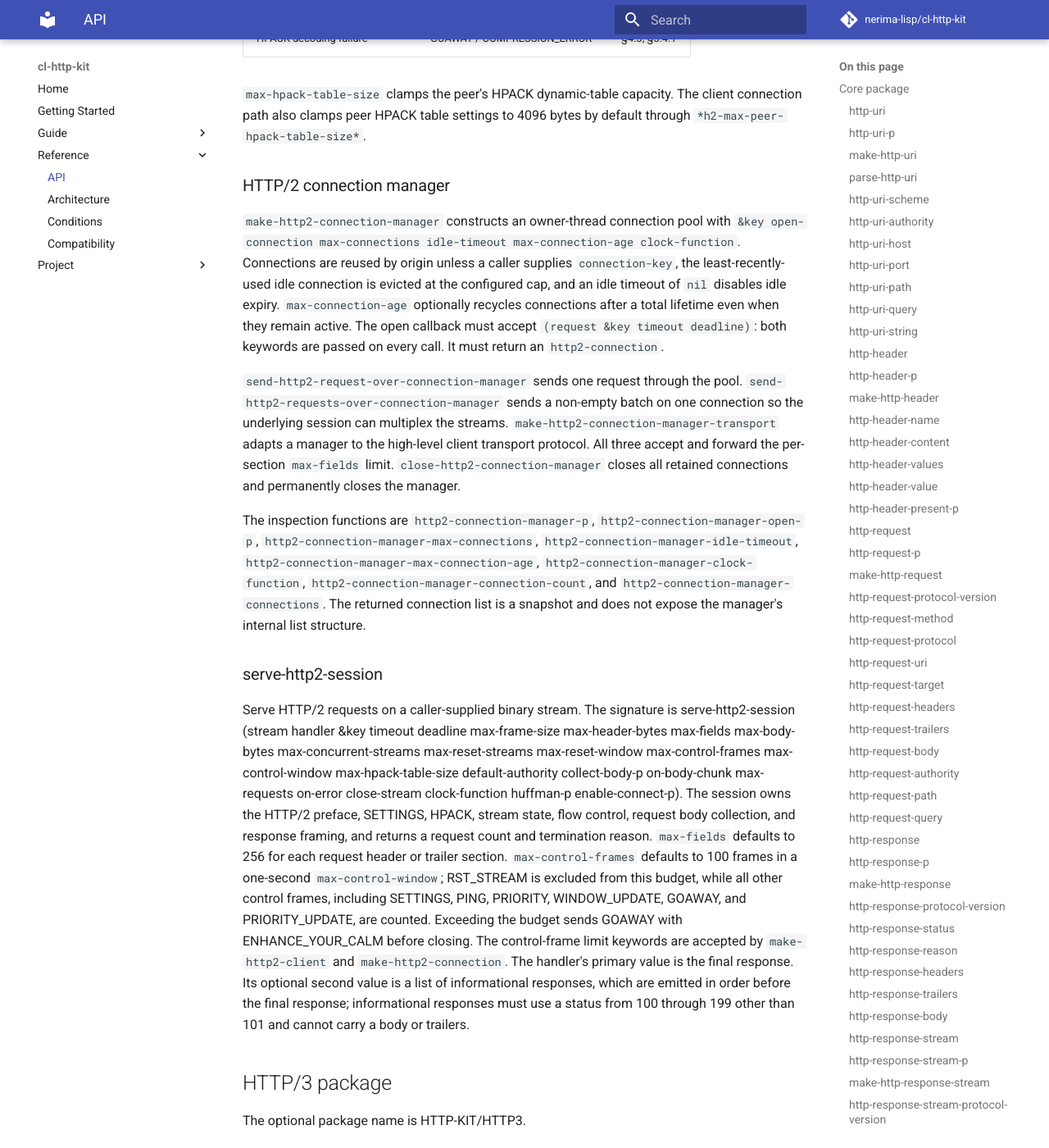
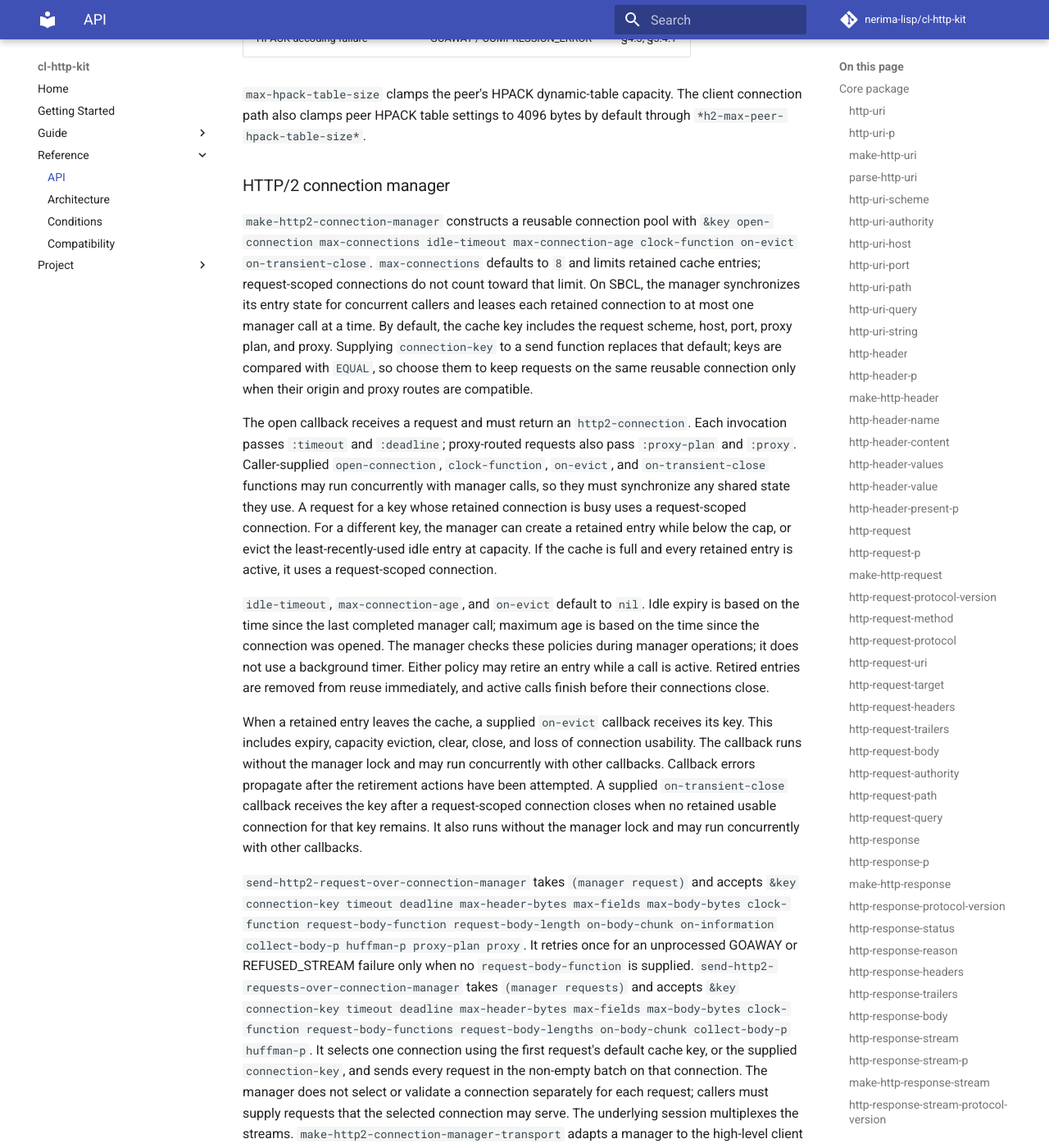
Before and after one commit to nerima-lisp/cl-http-kit, an MkDocs documentation site: the page built from docs/src/reference/api.md, in a window 1280 px wide and 1400 px high, scrolled down 14578 px. Shown: the whole window at 82% size. Built offline with MkDocs 1.6.1 and Material for MkDocs 9.7.7, drawn with Linux system fonts in a browser that asks for light colours; comment, search, counter and statistics services are not loaded; some of the changed text lies outside the part shown.

Commit message:
fix(client): preserve native HTTP/2 client contracts
On SBCL, allow a native HTTP/2 client to serve concurrent callers by leasing each retained connection to one manager call at a time and opening a request-scoped connection when a retained connection is busy. Keep `send-http2-requests-over-connection-manager` on one leased connection for a batch. Route `http-client-clear-connections` through the manager and translate unsupported ALPN selections to `http-protocol-error` at the public client boundary. Treat an explicit `:proxy` argument as the routing override so a plan-level proxy cannot silently redirect the request.

```diff
--- a/docs/src/reference/api.md
+++ b/docs/src/reference/api.md
@@ -543,10 +541,12 @@ optional on-error, timeout, deadline, byte-limit, and clock arguments.
 
 ### Reusable HTTP/2 connections
 
-`make-http2-connection` creates an owner-thread connection over an already
-negotiated binary stream. `send-http2-request-over-connection` sends one
-request, while `send-http2-requests-over-connection` multiplexes a non-empty
-batch. `send-http2-request-over-connection/cps` and
+`make-http2-connection` creates a connection over an already negotiated binary
+stream. Callers must serialize operations on this low-level connection; on
+SBCL, use a connection manager or the high-level client for requests shared
+across threads. `send-http2-request-over-connection` sends one request, while
+`send-http2-requests-over-connection` multiplexes a non-empty batch.
+`send-http2-request-over-connection/cps` and
 `send-http2-requests-over-connection/cps` accept success and error
 continuations, and
 `make-http2-connection-transport` adapts a connection to the high-level client
@@ -608,24 +608,72 @@ also clamps peer HPACK table settings to 4096 bytes by default through
 
 ### HTTP/2 connection manager
 
-`make-http2-connection-manager` constructs an owner-thread connection pool
-with `&key open-connection max-connections idle-timeout max-connection-age
-clock-function`.
-Connections are reused by origin unless a caller supplies `connection-key`,
-the least-recently-used idle connection is evicted at the configured cap, and
-an idle timeout of `nil` disables idle expiry. `max-connection-age` optionally
-recycles connections after a total lifetime even when they remain active. The
-open callback must accept `(request &key timeout deadline)`: both keywords are
-passed on every call. It must return an
-`http2-connection`.
-
-`send-http2-request-over-connection-manager` sends one request through the
-pool. `send-http2-requests-over-connection-manager` sends a non-empty batch on
-one connection so the underlying session can multiplex the streams.
+`make-http2-connection-manager` constructs a reusable connection pool with
+`&key open-connection max-connections idle-timeout max-connection-age
+clock-function on-evict on-transient-close`. `max-connections` defaults to `8`
+and limits retained cache entries; request-scoped connections do not count
+toward that limit. On SBCL, the manager synchronizes its entry state for
+concurrent callers and leases each retained connection to at most one manager
+call at a time.
+By default, the cache key includes the request scheme, host, port, proxy plan,
+and proxy.
+Supplying `connection-key` to a send function replaces that default; keys are
+compared with `EQUAL`, so choose them to keep requests on the same reusable
+connection only when their origin and proxy routes are compatible.
+
+The open callback receives a request and must return an `http2-connection`.
+Each invocation passes `:timeout` and `:deadline`; proxy-routed requests also
+pass `:proxy-plan` and `:proxy`. Caller-supplied `open-connection`,
+`clock-function`, `on-evict`, and `on-transient-close` functions may run
+concurrently with manager calls, so they must synchronize any shared state
+they use. A request for a key whose retained connection is busy uses a
+request-scoped connection. For a different key, the manager can create a
+retained entry while below the cap, or evict the least-recently-used idle
+entry at capacity. If the cache is full and every retained entry is active,
+it uses a request-scoped connection.
+
+`idle-timeout`, `max-connection-age`, and `on-evict` default to `nil`. Idle
+expiry is based on the time since the last completed manager call; maximum age
+is based on the time since the connection was opened. The manager checks these
+policies during manager operations; it does not use a background timer. Either
+policy may retire an entry while a call is active. Retired entries are removed
+from reuse immediately, and active calls finish before their connections
+close.
+
+When a retained entry leaves the cache, a supplied `on-evict` callback receives
+its key. This includes expiry, capacity eviction, clear, close, and loss of
+connection usability. The callback runs without the manager lock and may run
+concurrently with other callbacks. Callback errors propagate after the
+retirement actions have been attempted. A supplied `on-transient-close`
+callback receives the key after a request-scoped connection closes when no
+retained usable connection for that key remains. It also runs without the
+manager lock and may run concurrently with other callbacks.
+
+`send-http2-request-over-connection-manager` takes `(manager request)` and
+accepts `&key connection-key timeout deadline max-header-bytes max-fields
+max-body-bytes clock-function request-body-function request-body-length
+on-body-chunk on-information collect-body-p huffman-p proxy-plan proxy`. It
+retries once for an unprocessed GOAWAY or REFUSED_STREAM failure only when no
+`request-body-function` is supplied.
+`send-http2-requests-over-connection-manager` takes `(manager requests)` and
+accepts `&key connection-key timeout deadline max-header-bytes max-fields
+max-body-bytes clock-function request-body-functions request-body-lengths
+on-body-chunk collect-body-p huffman-p`. It selects one connection using the
+first request's default cache key, or the supplied `connection-key`, and sends
+every request in the non-empty batch on that connection. The manager does not
+select or validate a connection separately for each request; callers must
+supply requests that the selected connection may serve. The underlying
+session multiplexes the streams.
 `make-http2-connection-manager-transport` adapts a manager to the high-level
 client transport protocol. All three accept and forward the per-section
-`max-fields` limit. `close-http2-connection-manager` closes all retained
-connections and permanently closes the manager.
+`max-fields` limit. `clear-http2-connection-manager` is idempotent. It retires
+all retained connections without closing the manager and returns it on success.
+A call whose connection was still opening when clear began may finish using
+that connection, but it closes after the call releases its lease instead of
+being retained.
+`close-http2-connection-manager`
+prevents new calls and closes retained connections after their active leases
+are released.
 
 The inspection functions are `http2-connection-manager-p`,
 `http2-connection-manager-open-p`,
@@ -1613,7 +1661,14 @@ proxy route, DNS mode, and proxy credentials.
 include `HTTP-CONNECTION-POOL-IDLE-TIMEOUT` and
 `HTTP-CONNECTION-POOL-MAX-CONNECTION-AGE`. It deliberately omits internal route keys because they can
 contain authentication material. `HTTP-CONNECTION-POOL-CLEAR` closes all idle
-streams. Pool operations may be used concurrently from multiple SBCL threads.
+HTTP/1 streams and clears every HTTP/2 manager registered with that pool. It
+returns the number of idle HTTP/1 streams closed. Active HTTP/2 connections are
+retired immediately and close when their current request completes. Pool
+operations may be used concurrently from multiple SBCL threads.
+
+The native HTTP/2 client can be shared by multiple SBCL threads. The manager
+protects its connection state, and an overlapping request uses a separate
+connection while another request is using the same connection.
 
 ### `http-client`
 
@@ -1643,6 +1698,12 @@ strict-transport-store creates a new RFC 6797 store; explicitly passing nil
 disables HSTS. Omitting alternative-service-store creates a new RFC 7838 store;
 explicitly passing nil disables alternative-service discovery.
 
+### `http-client-clear-connections`
+
+Clear CLIENT's connection pool and all HTTP/2 managers registered with that
+pool. Active HTTP/2 connections close when their current request completes.
+Return the number of idle HTTP/1 connections closed.
+
 By default, each client has a new cookie jar, no cache, and automatic
 gzip/deflate response decoding enabled. `cookie-jar` must be an
 `http-cookie-jar`; nil is not accepted. Supply an `http-cache` to enable
```
Also changed, not shown: other parts of docs/src/reference/api.md (+1 -3 lines), 11 other files.
